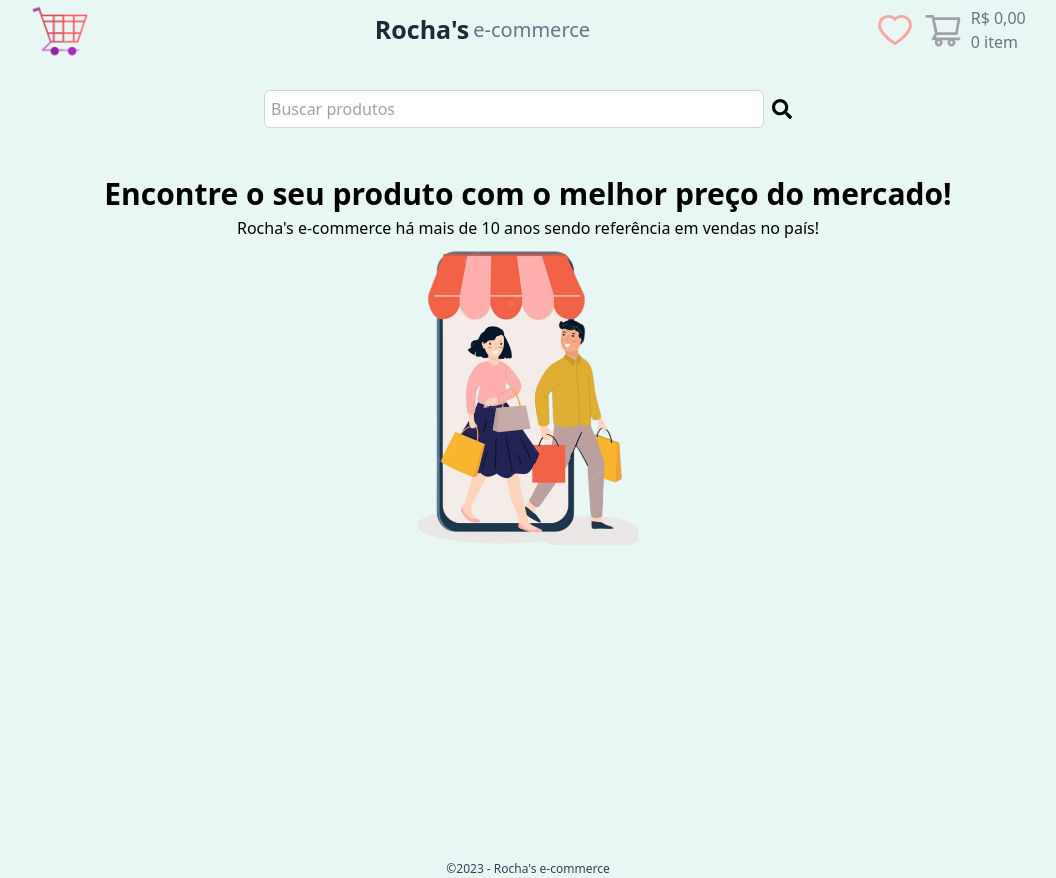
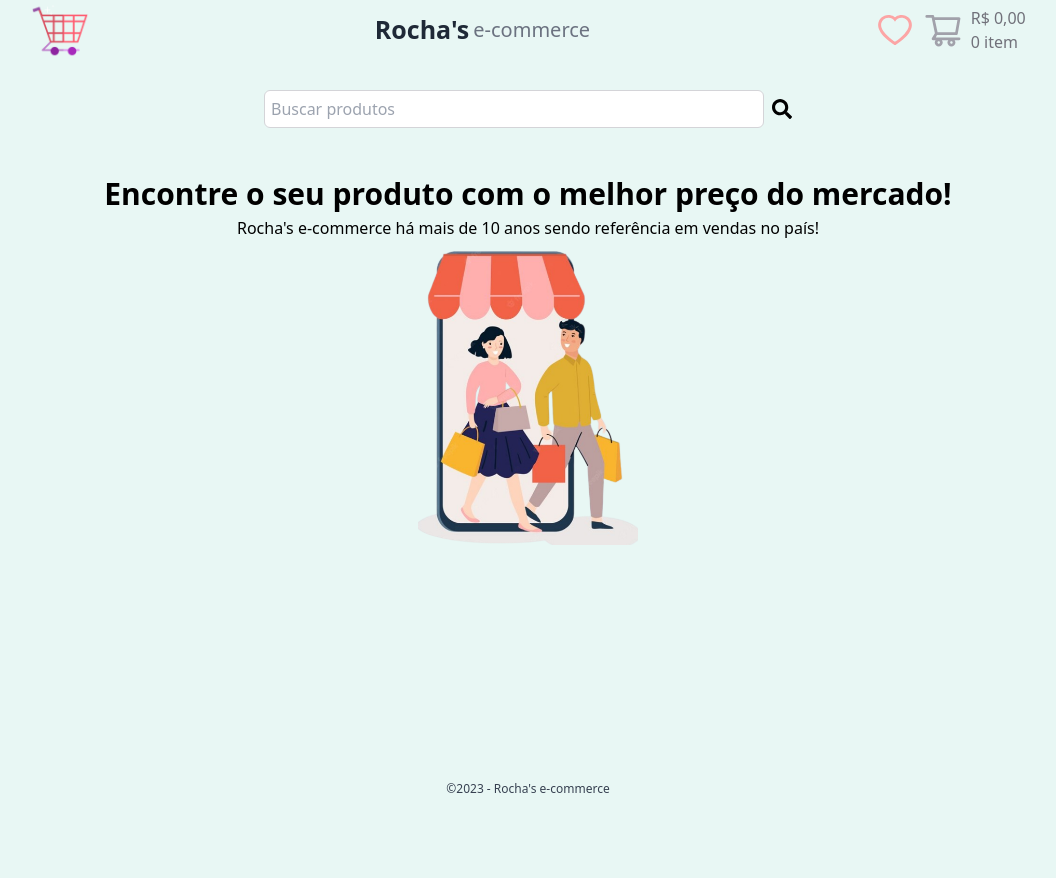
Before and after one commit to pedrohrocha16/rochas_comercio_eletronicos, a Next.js app: page / in a window 1280 px wide. Shown: the whole page, without its empty margins (112-1168 px from the left). After the commit the page ends 800 px from the top, so only its background shows below. Built offline with nearby package versions, Linux system fonts and the light colour scheme.

Commit message:
Corrigindo altura do index

```diff
--- a/src/pages/index.tsx
+++ b/src/pages/index.tsx
@@ -2,7 +2,7 @@ import MainSection from "@/components/MainSection";
 
 export default function Home() {
   return (
-    <main className="flex flex-col items-center h-screen w-full">
+    <main className="flex flex-col items-center min-h-[90vh] w-full">
       <MainSection />
     </main>
   )
```
